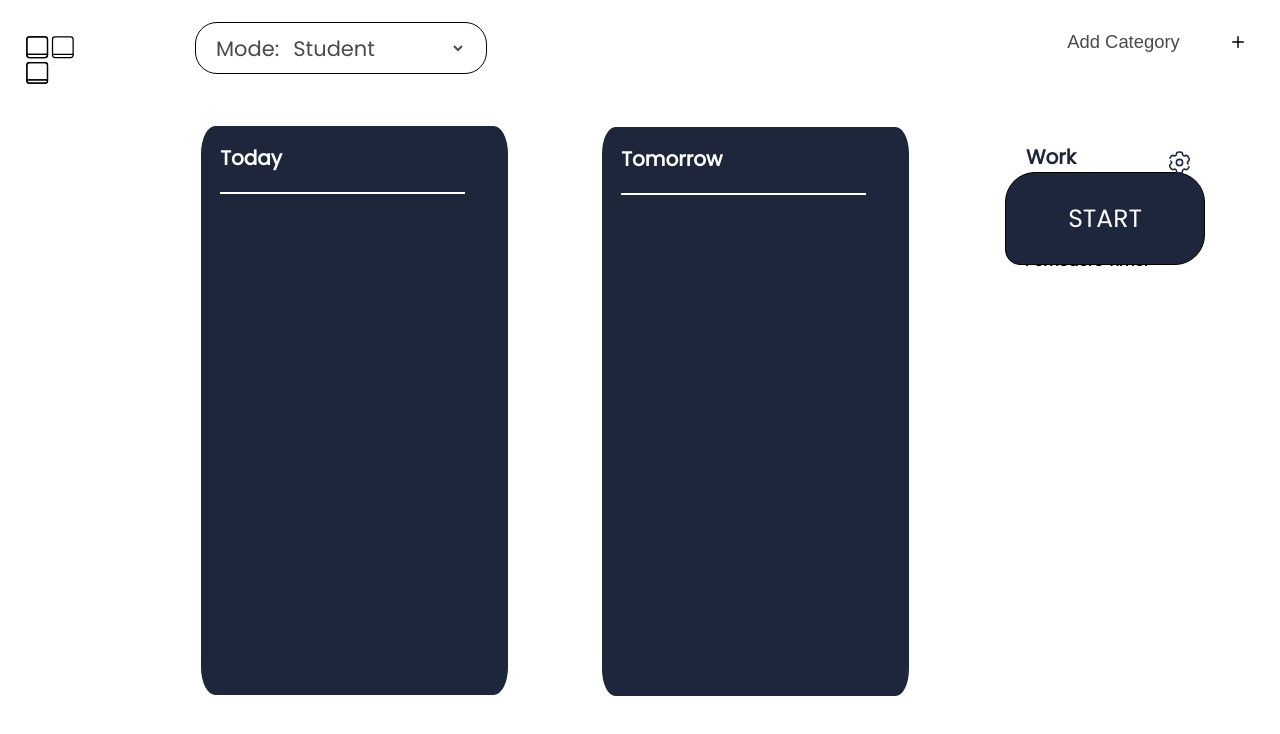
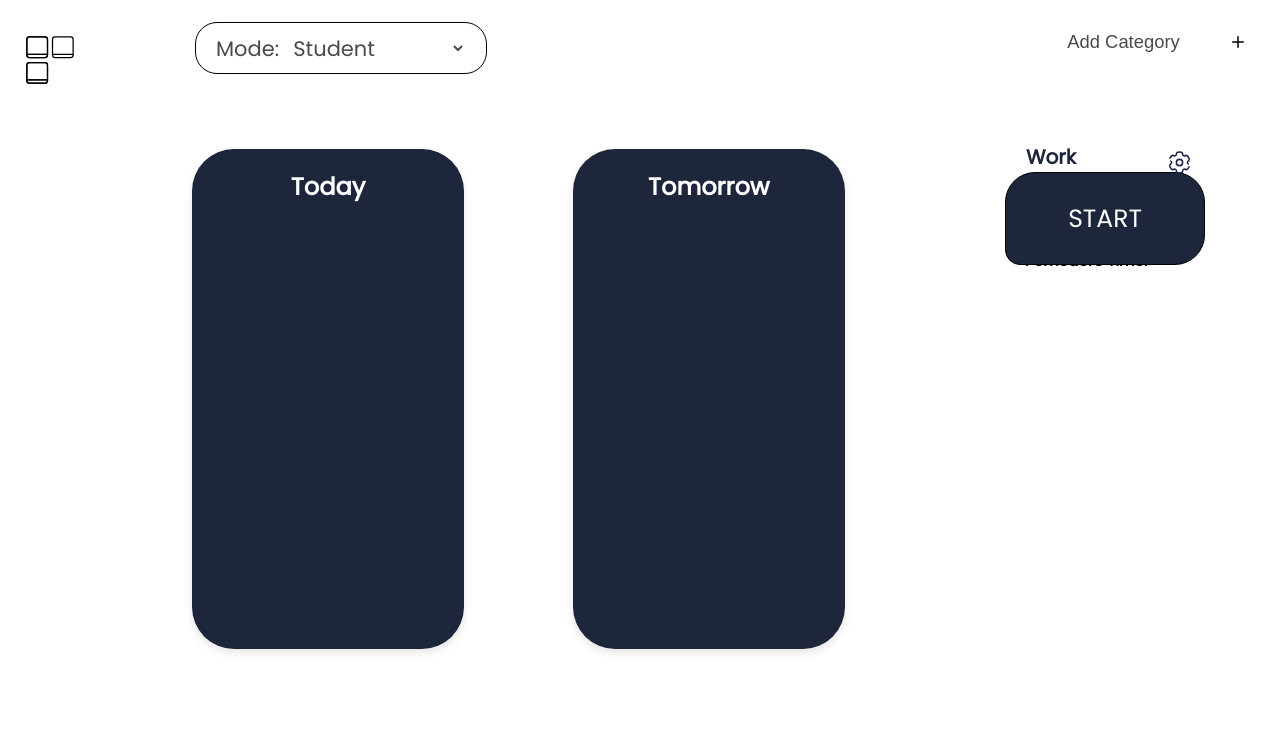
Before and after one commit to MuhannadAljabri/jadwal, a React (Create React App) app: page / in a window 1280 px wide. Shown: the top 734 px of the page. Built offline with nearby package versions, Linux system fonts and the light colour scheme.

Commit message:
added checklist

```diff
--- a/src/App.css
+++ b/src/App.css
@@ -516,6 +516,13 @@ color: #FFFF;
   margin-right: 30px;
 }
 
+.top-row1 {
+  display: flex;
+  justify-content:left;
+  margin-top: 30px;
+  margin-left: 15%;
+  gap: 10%;
+}
 .logo {
   margin-left: 0;
   margin-right: auto;
@@ -828,3 +835,32 @@ color: #FFFF;
   width: auto;
   background: transparent;
 }
+
+.task-list {
+  width: 25%;
+  height: 500px;
+  border-radius: 42px; /* Border radius will make the corners rounded */
+  background: #1d263b; /* Background color set to a dark shade */
+  /* Add additional styles like padding, display, and flex if necessary */
+  box-shadow: 0 4px 8px rgba(0, 0, 0, 0.1); /* Optional: Adds a subtle shadow for depth */
+  display: flex; /* Example: Use flexbox for laying out inner elements */
+  flex-direction: column; /* Arrange children vertically */
+  align-items: center; /* Center children horizontally */
+  z-index: 0; /* Ensure it's on top of other content */
+}
+
+.task-list h2 {
+  color: #FFFFFF;
+}
+
+.task-titles {
+  color: #fff;
+  justify-content:left;
+
+}
+
+.checkbox{
+  border-radius: 4px;
+  width: 15px;
+  height: 15px;
+}
--- a/src/App.js
+++ b/src/App.js
@@ -8,17 +8,23 @@ import logo from "./logo.svg";
 import TaskLayout from "./JedwalComponents/TaskLayout";
 import PomoTimer from "./JedwalComponents/PomoTimer";
 import ModeDropdown from "./JedwalComponents/ModeDropdown";
+import TaskLists from './JedwalComponents/TaskLayout';
+
 
 function App() {
   // State to hold the list of categories
   const [categories, setCategories] = useState([]);
   const [tasks, setTasks] = useState([]);
 
+  const addTask = (newTask) => {
+    setTasks([...tasks, newTask]);
+  };
+
   const handleAddCategory = (newCategory) => {
     setCategories((prevCategories) => [...prevCategories, newCategory]);
   };
-  const handleAddTask = (taskTitle, priority, category, description) => {
-    setTasks([...tasks, { title: taskTitle, priority, category, description }]);
+  const handleAddTask = (taskTitle, priority, category, deadline, description) => {
+    setTasks([...tasks, { taskTitle, priority, category,deadline, description }]);
   };
 
   return (
@@ -36,12 +42,13 @@ function App() {
 
       <div>
         {" "}
-        <TaskLayout></TaskLayout>
+        <ModeDropdown></ModeDropdown>
       </div>
       <div>
         {" "}
-        <ModeDropdown></ModeDropdown>
+        <TaskLists tasks={tasks} />
       </div>
+
     </div>
   );
 }
--- a/src/JedwalComponents/NewTaskButton.js
+++ b/src/JedwalComponents/NewTaskButton.js
@@ -18,9 +18,9 @@ function AddTaskButton({ onAddTask, categories }) {
 
   const handleAddTask = () => {
     if (taskTitle.trim() !== "") {
-      onAddTask(taskTitle, priority, description, deadline);
-      setTaskTitle("");
-      setPriority("Medium");
+      onAddTask(taskTitle, priority, selectedCategory, deadline, description);
+      setTaskTitle();
+      setPriority();
       setSelectedCategory("");
       setDeadline(new Date());
       setDescription("");
--- a/src/JedwalComponents/TaskItem.js
+++ b/src/JedwalComponents/TaskItem.js
@@ -11,7 +11,7 @@ function TaskItem({ task }) {
   return (
     <li style={{ textDecoration: completed ? 'line-through' : 'none' }}>
       <div>
-        <h3>{task.title}</h3>
+        <h3 className='task-titles'>{task.taskTitle} <input className='checkbox' type="checkbox" onChange={handleCheck} /></h3>
       </div>
     </li>
   );
--- a/src/JedwalComponents/TaskLayout.js
+++ b/src/JedwalComponents/TaskLayout.js
@@ -1,19 +1,23 @@
+// TaskLists.js
+import React from 'react';
+import TaskList from './TaskList';
 
-import React from 'react';
+function TaskLists({ tasks }) {
+  // Split tasks into today and tomorrow tasks
+  const todayTasks = tasks.filter(task => task.deadline.toDateString() === new Date().toDateString());
+  const tomorrowTasks = tasks.filter(task => {
+    const tomorrow = new Date();
+    tomorrow.setDate(tomorrow.getDate() + 1);
+    return task.deadline.toDateString() === tomorrow.toDateString();
+  });
 
-function TaskLayout() {
   return (
-    <div className="layouts-container">
-    <div className="layout-card1">
-      <h1>Today</h1>
-      <div className = "line"></div>
-    </div>
-    <div className = "layout-card2">
-      <h1> Tomorrow</h1>
-      <div className = "line"></div>
-    </div>
+    <div className="task-lists">
+      <div className='top-row1'><TaskList title="Today" tasks={todayTasks} />
+      <TaskList title="Tomorrow" tasks={tomorrowTasks} /></div>
+
     </div>
   );
 }
 
-export default TaskLayout;
+export default TaskLists;
--- /dev/null
+++ b/src/JedwalComponents/TaskList.js
@@ -0,0 +1,16 @@
+// TaskList.js
+import React from 'react';
+import TaskItem from './TaskItem';
+
+function TaskList({ title, tasks }) {
+  return (
+    <div className="task-list">
+      <h2>{title}</h2>
+      <ul>
+        {tasks.map(task => <TaskItem key={task.id} task={task} />)}
+      </ul>
+    </div>
+  );
+}
+
+export default TaskList;
```
